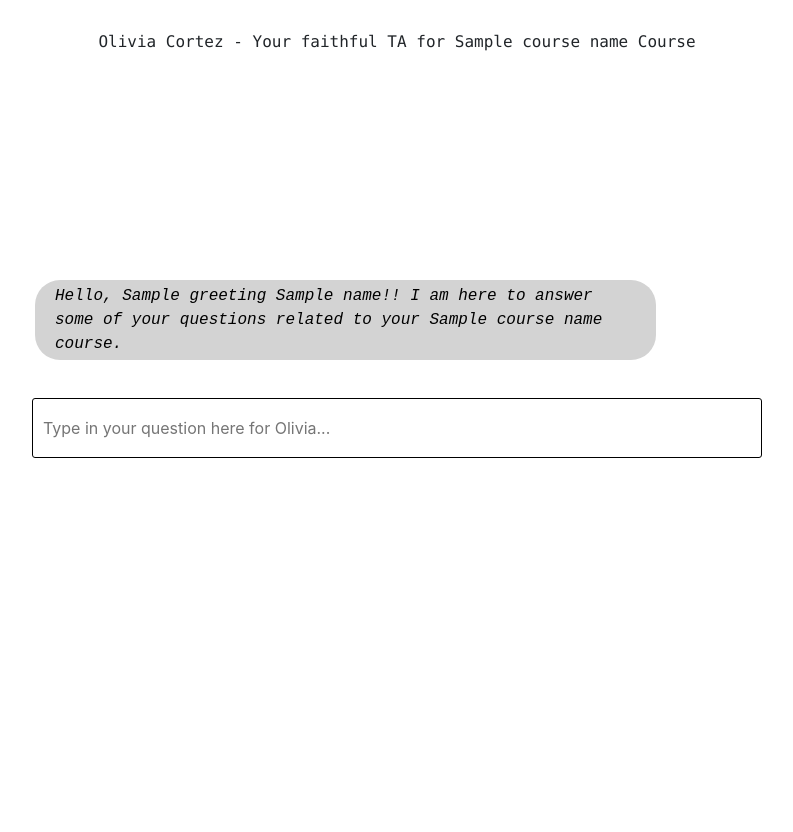
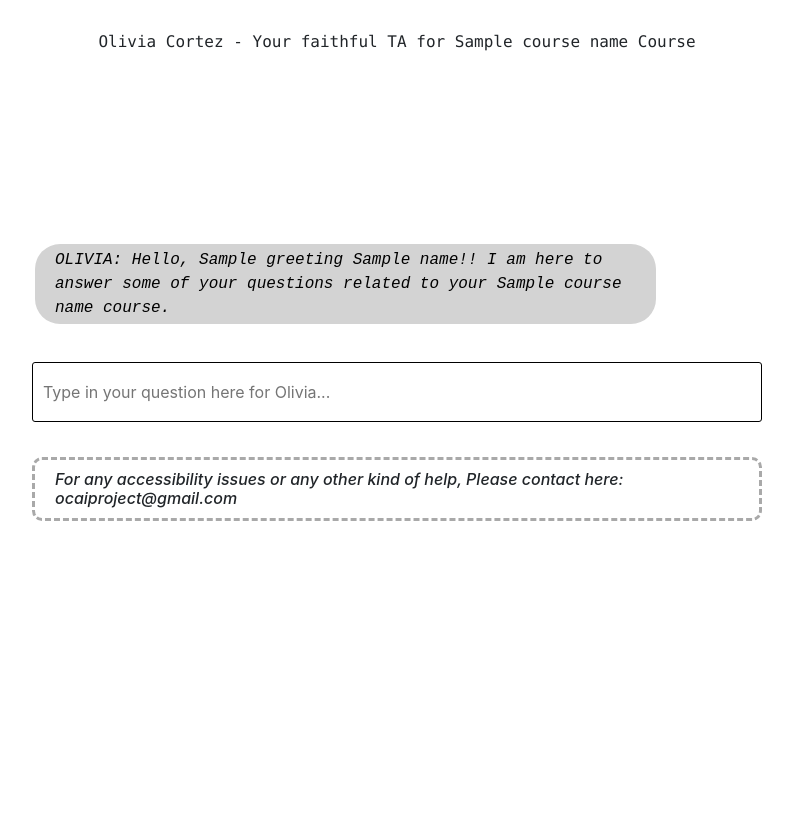
Before and after one commit to Bansari-Barot/e-learning-tool, a Flask app: template chatbot/webapp/app/templates/index.html in a window 1280 px wide. Shown: the whole page, without its empty margins (243-1036 px from the left). After the commit the page ends 521 px from the top, so only its background shows below. Run offline with Flask 2, Linux system fonts and the light colour scheme; the template is opened without the code that fills it: most values are stand-ins (such as "Sample title", 1, 10 or a date in 2020); some libraries are stand-ins or nearby versions.

Commit message:
UI fixes

```diff
--- a/chatbot/webapp/agent_record.json
+++ b/chatbot/webapp/agent_record.json
@@ -8,5 +8,10 @@
         "course_id":"CSUEB",
         "file_name":"/transfertraining-584ad-19b79e01f84f.json",
         "project_id":"transfertraining-584ad"
+    },
+    {
+      "course_id":"CRAJ_340_12",
+      "file_name":"/craj-340-229805675b9e.json",
+      "project_id":"craj-340"
     }
 ]
--- a/chatbot/webapp/app/static/css/style.css
+++ b/chatbot/webapp/app/static/css/style.css
@@ -17,7 +17,21 @@
     margin: 3px;
     max-width: 85%;
 }
+html, body {margin: 0; height: 100%; overflow: hidden; }
+.h6,h6{
+  font-size: 0.5rem;
+  border-color: darkgray;
+  border-width: unset;
+  color: dodgerblue;
+  border-radius: 10px;
+  border-style: dashed;
+  padding-left: 20px;
+  padding-top: 10px;
+  padding-bottom: 10px;
+  padding-right: 20px;
+  font-style: oblique;
 
+}
 .rcorners1 {
 
     background:lightgrey;
@@ -32,7 +46,7 @@
   }
   .humantext{
     border-radius: 25px;
-    background:#4885ed;
+    background:#1352BE;
     align-self: right;
     width: fit-content;
     margin-left: auto;
@@ -65,8 +79,8 @@
       padding-left: 10px;
     }
 
-h3{
-  font-family:Courier New;
+h4{
+    font-family:Courier New;
 }
 
 input {
--- a/chatbot/webapp/app/templates/index.html
+++ b/chatbot/webapp/app/templates/index.html
@@ -16,7 +16,7 @@
         <!-- <script src="{{ url_for('static', filename='js/custom.js')}}"></script> -->
         <title>Teaching Assistant</title>
       </head>
-      <body>
+      <body scroll="no">
         <h3 style="align-self:left"></h3>
         <br/>
 
@@ -30,9 +30,9 @@
                     <div class="h-100 justify-content-center">
 
                         <div class="chat-container" style="overflow: auto; max-height: 55vh">
-                          <div class="chat-message bot-message rcorners1" id="bMsg">
+                          <div class="chat-message bot-message rcorners1" id="bMsg" tabindex='0'>
 
-                            Hello, {{greeting}} {{name}}!! I am here to answer some of your questions related to your {{course_name}} course.
+                          OLIVIA:  Hello, {{greeting}} {{name}}!! I am here to answer some of your questions related to your {{course_name}} course.
                           </div>
 
 
@@ -42,6 +42,8 @@
                       <input type="submit" hidden>
                     </form>
                 </div>
+                <h6 class="h6">For any accessibility issues or any other kind of help, Please contact here: ocaiproject@gmail.com</h6>
+
 
             </div>
 
@@ -97,7 +99,7 @@
             // if contais youtube, add thumbnail
             convertedURL += youtubeThumb(data.message);
             $('.chat-container').append(`<div class="chat-message rcorners1 bot-message" id="bMsg" tabindex='0'>
-              ${convertedURL}
+              OLIVIA: ${convertedURL}
             </div>`)
             $('.chat-container').scrollTop(1000000);
             // remove the loading indicator
@@ -113,7 +115,7 @@
                       }
                       $('.chat-container').append(`
                           <div class="chat-message human-message humantext" tabindex='0'>
-                          ${input_message}
+                          YOU: ${input_message}
                           </div>
                       `)
                       // loading
```
